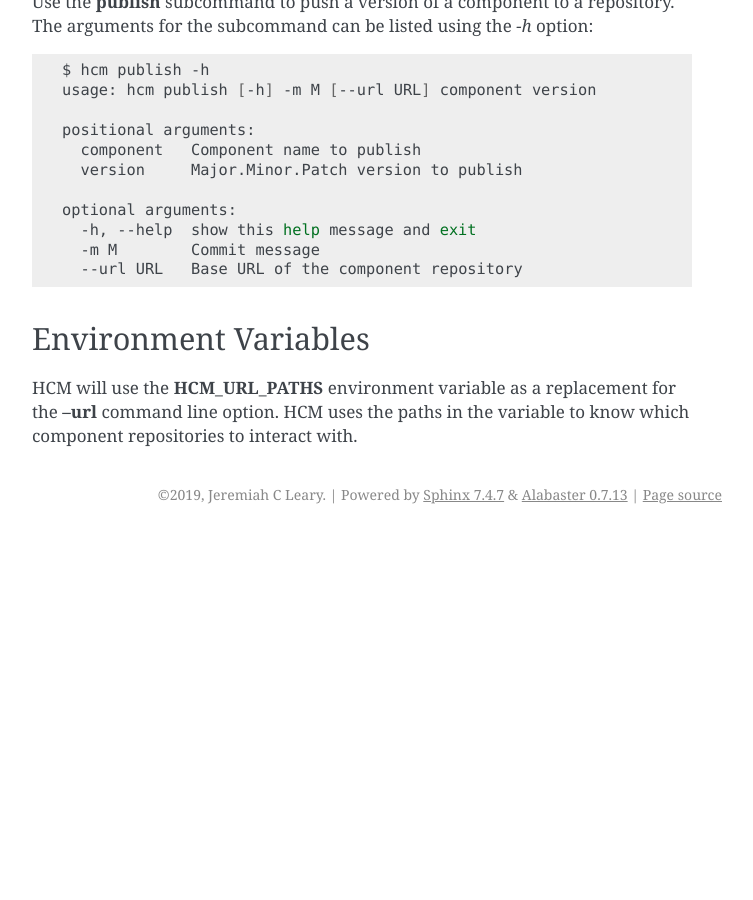
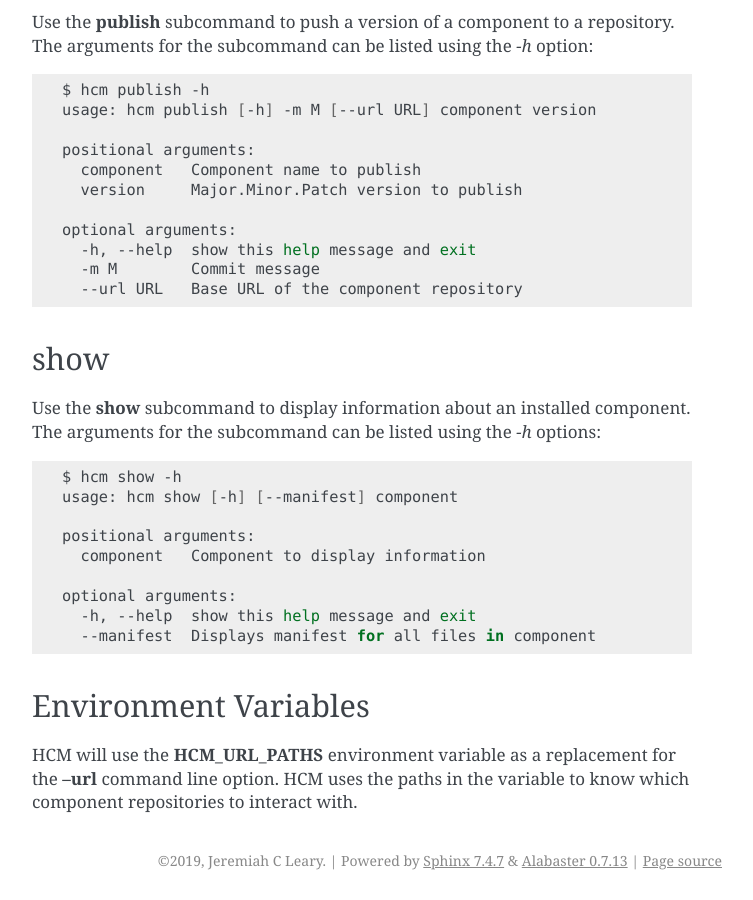
Before and after one commit to jeremiah-c-leary/hdl-component-manager, a Sphinx documentation site: the page built from docs/source/usage.rst, in a window 1280 px wide and 900 px high, scrolled down 1616 px. Shown: the whole window, without its empty margins (388-1141 px from the left). Built offline with Sphinx 7.4.7, drawn with Linux system fonts in a browser that asks for light colours; before the commit the page ends 2150 px from its top, so only the background shows below that; some of the changed text lies outside the part shown.

Commit message:
Updates for issue #28
Added show subcommand:

  1)  Added documentation
  2)  Added show subcommand

```diff
--- a/docs/source/list_subcommand.rst
+++ b/docs/source/list_subcommand.rst
@@ -33,8 +33,11 @@ Use a repository browser to decide whether to upgrade a component.
 | Upgrade       | The latest published version of the component.                               |
 +---------------+------------------------------------------------------------------------------+
 | Status        | Flags indicating information about the component.                            |
+|               |                                                                              |
 |               | E = Component was installed as an external.                                  |
+|               |                                                                              |
 |               | M = Component has commited modifications.                                    |
+|               |                                                                              |
 |               | U = Component has uncommitted modifications                                  |
 +---------------+------------------------------------------------------------------------------+
 | URL           | The base URL the component was installed from.                               |
--- a/docs/source/usage.rst
+++ b/docs/source/usage.rst
@@ -6,16 +6,17 @@ HCM can be invoked by issuing **hcm** at the command line prompt:
 .. code-block:: bash
 
     $ hcm
-    usage: hcm [-h] {create,install,list,publish} ...
+    usage: hcm [-h] {create,install,list,publish,show} ...
 
     Provides configuration management for HDL components.
 
     positional arguments:
-      {create,install,list,publish}
-        create              creates a component repo
-        install             adds a component from the component repo
-        list                lists components and their versions
+      {create,install,list,publish,show}
+        create              Creates a component repo
+        install             Adds a component from the component repo
+        list                Lists components and their versions
         publish             Adds components to the component repo
+        show                Displays information about installed components
 
     optional arguments:
       -h, --help            show this help message and exit
@@ -96,6 +97,24 @@ The arguments for the subcommand can be listed using the *-h* option:
       -m M        Commit message
       --url URL   Base URL of the component repository
 
+show
+----
+
+Use the **show** subcommand to display information about an installed component.
+The arguments for the subcommand can be listed using the *-h* options:
+
+.. code-block:: bash
+
+    $ hcm show -h
+    usage: hcm show [-h] [--manifest] component
+
+    positional arguments:
+      component   Component to display information
+
+    optional arguments:
+      -h, --help  show this help message and exit
+      --manifest  Displays manifest for all files in component
+
 Environment Variables
 ---------------------
 
```
Also changed, not shown: docs/source/show_subcommand.rst (added, +40 -0 lines), 3 other files.
